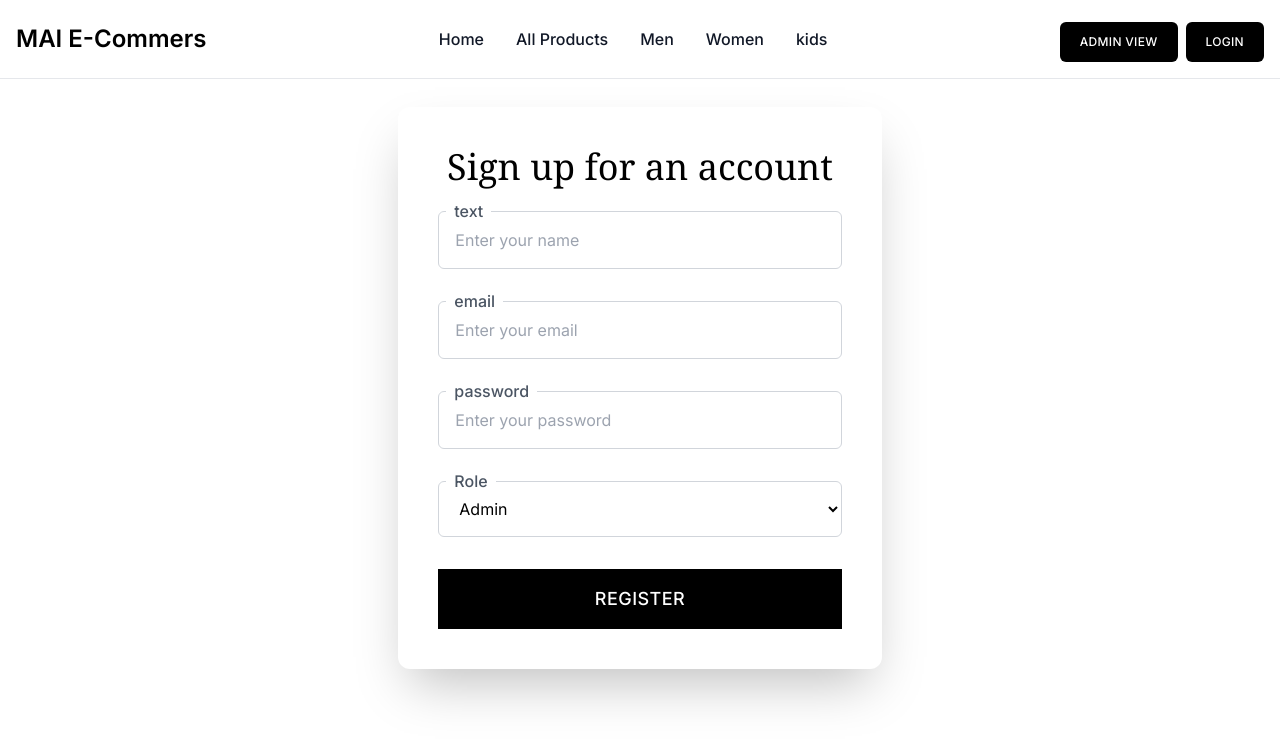
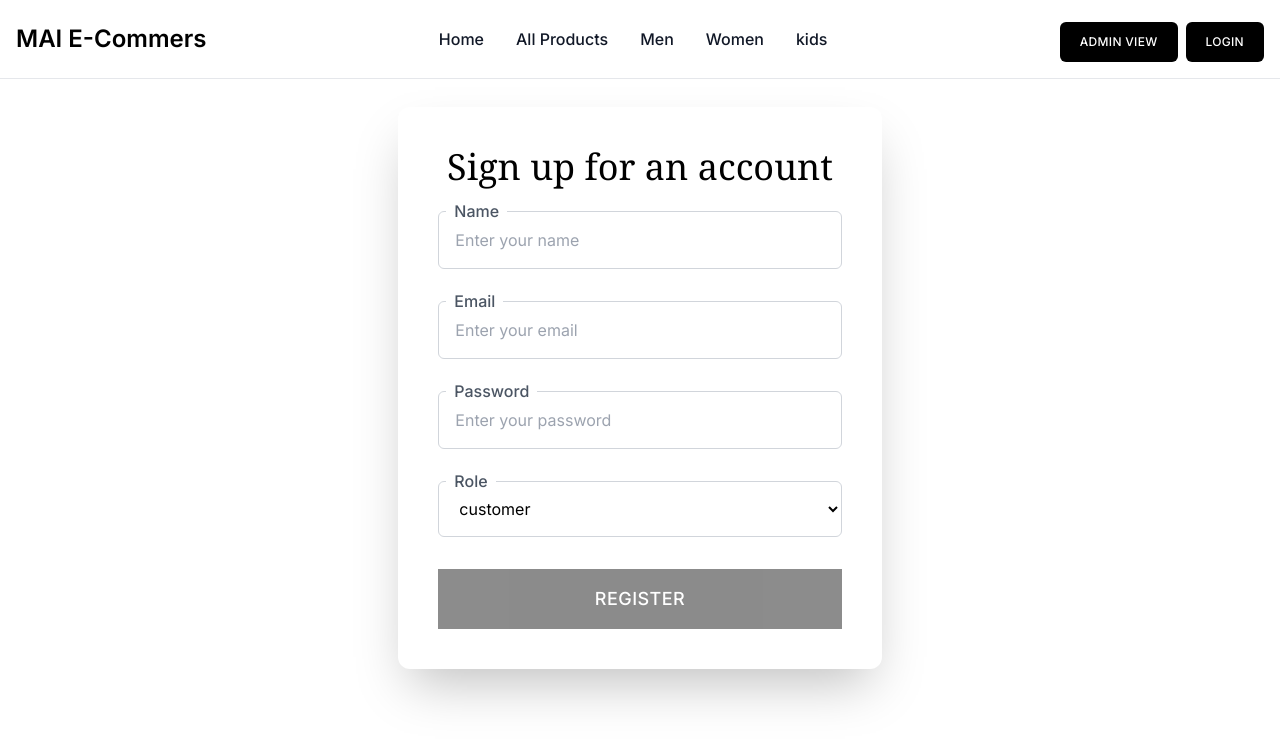
Before and after one commit to baized1245/MAI-E-Commers-with-next, a Next.js app in the folder mai-e-commers/: page /register in a window 1280 px wide. Shown: the top 742 px of the page. Built offline with nearby package versions, Linux system fonts and the light colour scheme.

Commit message:
Registraion page api integration with frontend

```diff
--- a/mai-e-commers/src/app/register/page.js
+++ b/mai-e-commers/src/app/register/page.js
@@ -2,12 +2,41 @@
 
 import InputComponent from '@/components/FormElements/InputComponent'
 import SelectComponent from '@/components/FormElements/SelectComponent'
+import { registerNewUser } from '@/services/register'
 import { registrationFormControls } from '@/utils'
-import React from 'react'
+import React, { useState } from 'react'
 
 const isRegistered = false
 
+const initialFormData = {
+  name: '',
+  email: '',
+  password: '',
+  role: 'customer',
+}
+
 export default function Register() {
+  const [formData, setFormData] = useState(initialFormData)
+  // console.log(formData)
+
+  function isFormValid() {
+    return formData &&
+      formData.name &&
+      formData.name.trim() !== '' &&
+      formData.email &&
+      formData.email.trim() !== '' &&
+      formData.password &&
+      formData.password.trim() !== ''
+      ? true
+      : false
+  }
+  // console.log(isFormValid())
+
+  async function handleRegisterOnSubmit() {
+    const data = await registerNewUser(formData)
+    console.log(data)
+  }
+
   return (
     <div className="bg-white relative">
       <div className="flex flex-col items-center justify-between pt-0 pr-10 pb-0 pl-10 mt-8 mr-auto xl:px-5 lg:flex-row">
@@ -31,24 +60,36 @@ export default function Register() {
                   {registrationFormControls.map((controlIem) =>
                     controlIem.componentType === 'input' ? (
                       <InputComponent
-                        label={controlIem.type}
+                        type={controlIem.type}
                         placeholder={controlIem.placeholder}
-                        onChange={controlIem.label}
-                        // value={undefined}
-                        // type={undefined}
+                        label={controlIem.label}
+                        onChange={(event) => {
+                          setFormData({
+                            ...formData,
+                            [controlIem.id]: event.target.value,
+                          })
+                        }}
+                        value={formData[controlIem.id]}
                       />
                     ) : controlIem.componentType === 'select' ? (
                       <SelectComponent
                         options={controlIem.options}
                         label={controlIem.label}
-                        // value={undefined}
-                        // onChange={undefined}
+                        onChange={(event) => {
+                          setFormData({
+                            ...formData,
+                            [controlIem.id]: event.target.value,
+                          })
+                        }}
+                        value={formData[controlIem.id]}
                       />
                     ) : null
                   )}
                   <button
-                    className="inline-flex w-full items-center justify-center bg-black px-6 py-4 text-lg
+                    className="disabled:opacity-45 inline-flex w-full items-center justify-center bg-black px-6 py-4 text-lg
                 text-white transition-all duration-200 ease-in-out focus:shadow font-medium uppercase tracking-wide"
+                    disabled={!isFormValid()}
+                    onClick={handleRegisterOnSubmit}
                   >
                     Register
                   </button>
--- a/mai-e-commers/src/services/register/index.js
+++ b/mai-e-commers/src/services/register/index.js
@@ -8,7 +8,7 @@ export const registerNewUser = async (formData) => {
       body: JSON.stringify(formData),
     })
 
-    const finalData = response.json
+    const finalData = response.json()
     return finalData
   } catch (error) {
     console.log('error', error)
```
